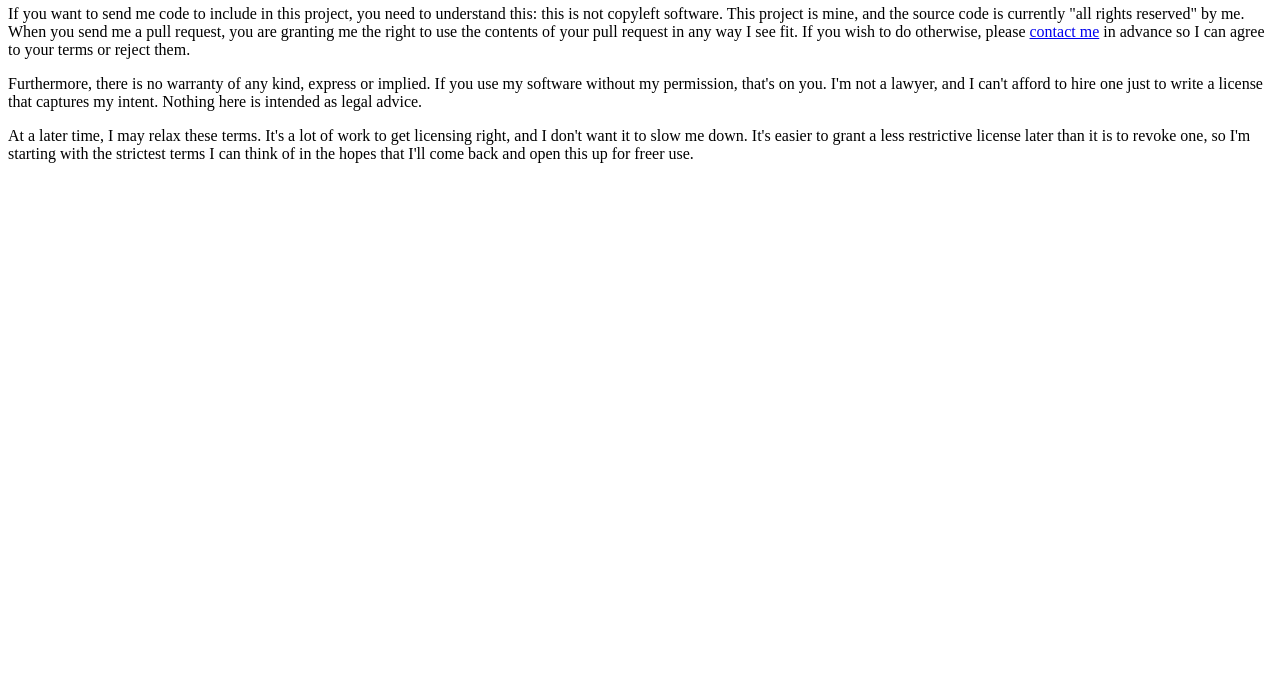
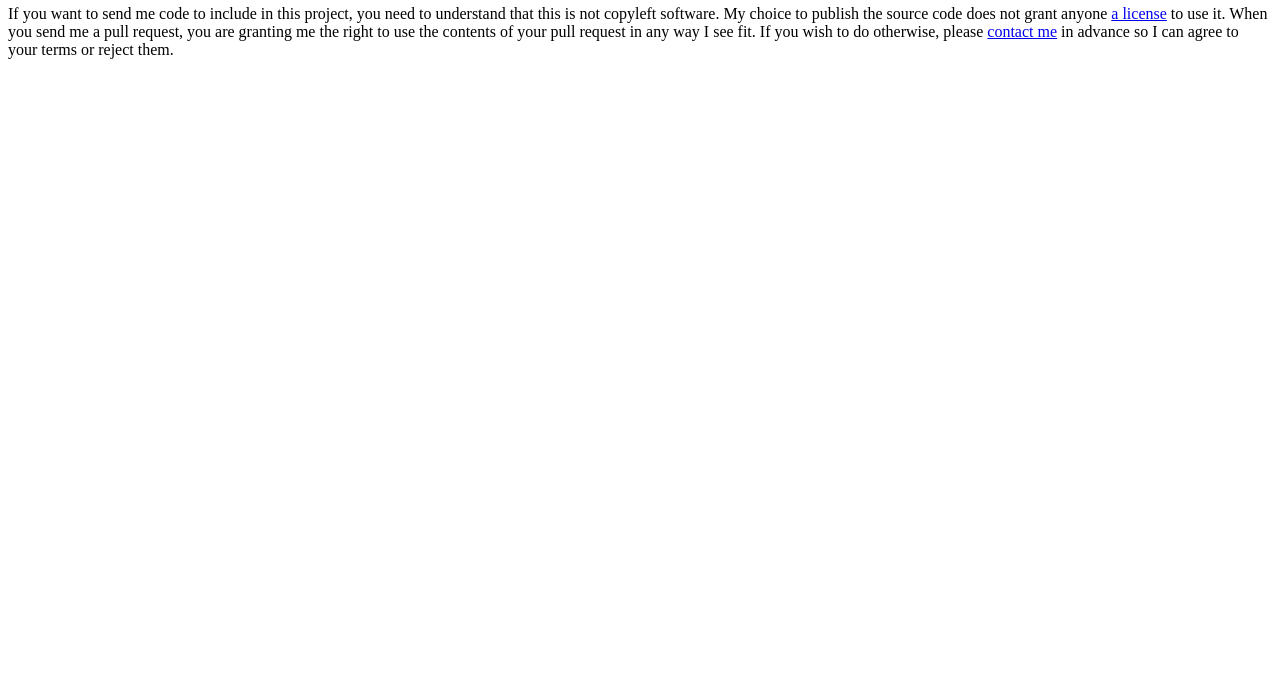
Before and after one commit to calcnerd256/pseudowhiteboard, a plain HTML site: page prose/contributing.html in a window 1280 px wide. Shown: the part 108-800 px from the top of the page. Drawn offline with Linux system fonts and the light colour scheme.

Commit message:
moved license to its own page

```diff
--- a/prose/contributing.html
+++ b/prose/contributing.html
@@ -9,31 +9,15 @@
   <h2>contributing</h2>
   <p>
    If you want to send me code to include in this project,
-    you need to understand this:
-    this is not copyleft software.
-   This project is mine, and the source code is currently
-    "all rights reserved" by me.
+    you need to understand that this is not copyleft software.
+   My choice to publish the source code does not grant anyone
+    <a href="./license.html">a license</a>
+    to use it.
    When you send me a pull request, you are granting me the right
     to use the contents of your pull request in any way I see fit.
    If you wish to do otherwise, please
     <a href="./contact.html">contact me</a>
     in advance so I can agree to your terms or reject them.
   </p>
-  <p>
-   Furthermore, there is no warranty of any kind, express or implied.
-   If you use my software without my permission, that's on you.
-   I'm not a lawyer, and I can't afford to hire one
-    just to write a license that captures my intent.
-   Nothing here is intended as legal advice.
-  </p>
-  <p>
-   At a later time, I may relax these terms.
-   It's a lot of work to get licensing right,
-    and I don't want it to slow me down.
-   It's easier to grant a less restrictive license later
-    than it is to revoke one,
-    so I'm starting with the strictest terms I can think of
-    in the hopes that I'll come back and open this up for freer use.
-  </p>
  </body>
 </html>
```
Also changed, not shown: prose/license.html (added, +35 -0 lines).
